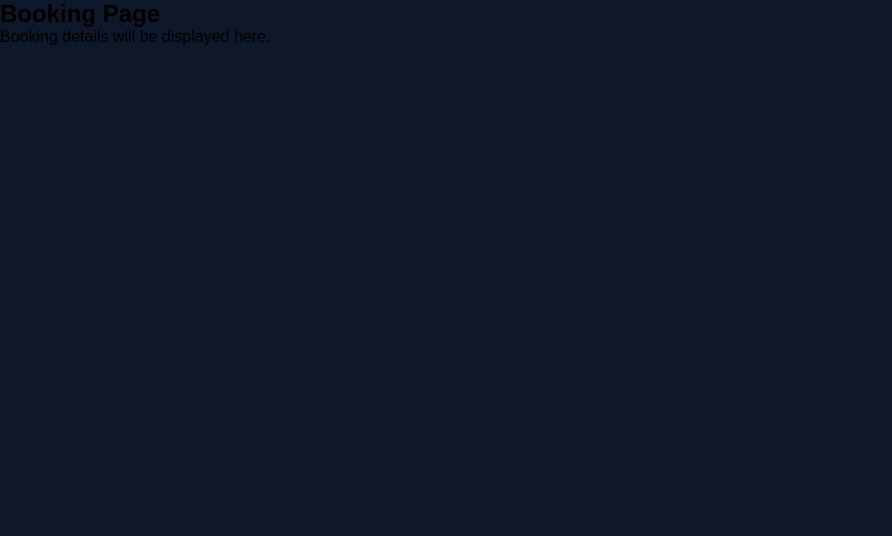
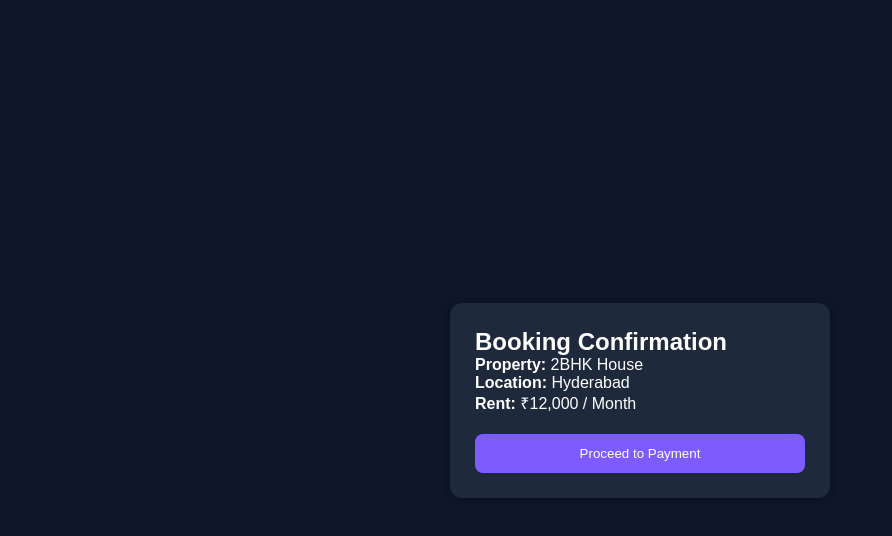
Before and after one commit to Hema976/House-Rent, a React (Vite) app in the folder frontend/: page /booking in a window 1280 px wide. Shown: the top 536 px of the page, without its empty margins (0-892 px from the left). Built offline with nearby package versions, Linux system fonts and the light colour scheme.

Commit message:
Update Booking.jsx

```diff
--- a/frontend/src/pages/Booking.jsx
+++ b/frontend/src/pages/Booking.jsx
@@ -1,8 +1,50 @@
+import { useNavigate } from "react-router-dom";
+
 function Booking() {
+  const navigate = useNavigate();
+
   return (
-    <div>
-      <h2>Booking Page</h2>
-      <p>Booking details will be displayed here.</p>
+    <div
+      style={{
+        background: "#0f172a",
+        minHeight: "100vh",
+        display: "flex",
+        justifyContent: "center",
+        alignItems: "center",
+        color: "white",
+      }}
+    >
+      <div
+        style={{
+          width: "380px",
+          background: "#1e293b",
+          padding: "25px",
+          borderRadius: "12px",
+          boxShadow: "0 0 15px rgba(0,0,0,0.4)",
+        }}
+      >
+        <h2>Booking Confirmation</h2>
+
+        <p><b>Property:</b> 2BHK House</p>
+        <p><b>Location:</b> Hyderabad</p>
+        <p><b>Rent:</b> ₹12,000 / Month</p>
+
+        <button
+          onClick={() => navigate("/payment")}
+          style={{
+            width: "100%",
+            padding: "12px",
+            marginTop: "20px",
+            background: "#7c5cff",
+            color: "#fff",
+            border: "none",
+            borderRadius: "8px",
+            cursor: "pointer",
+          }}
+        >
+          Proceed to Payment
+        </button>
+      </div>
     </div>
   );
 }
```
